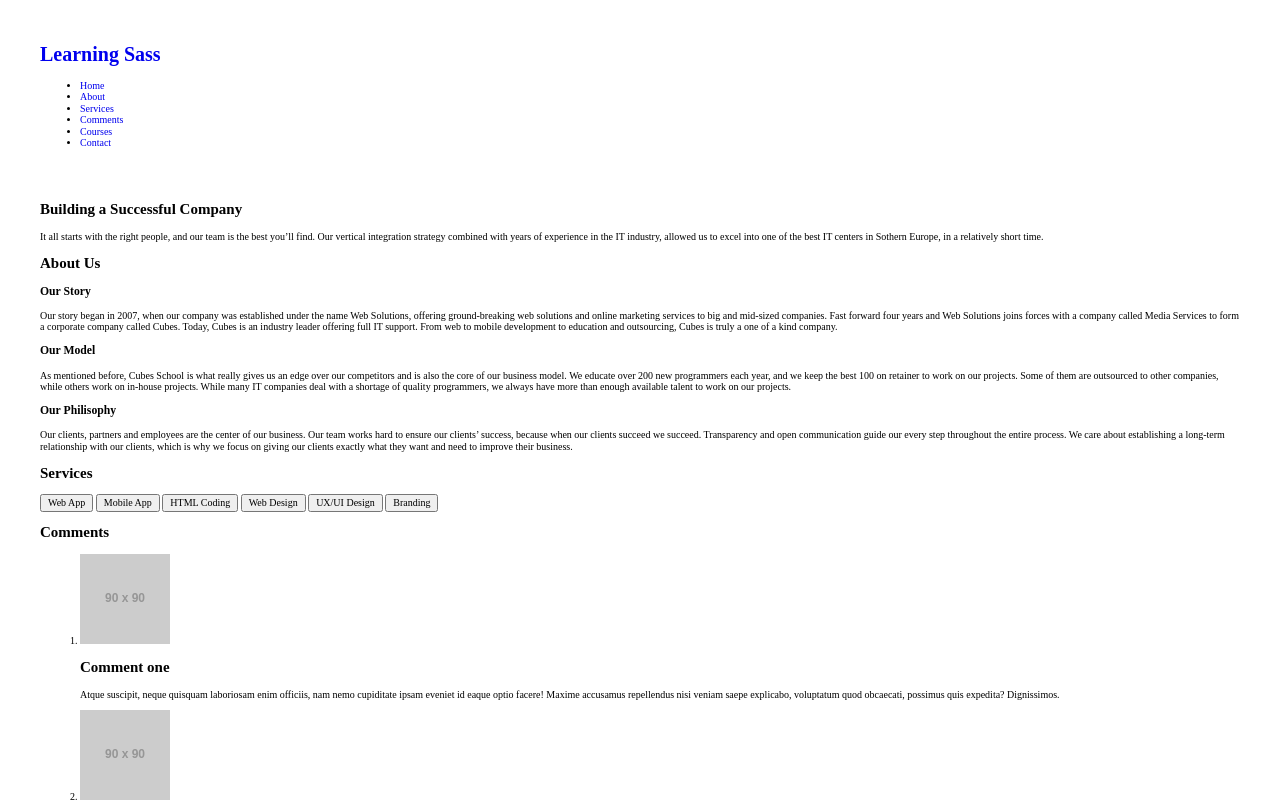
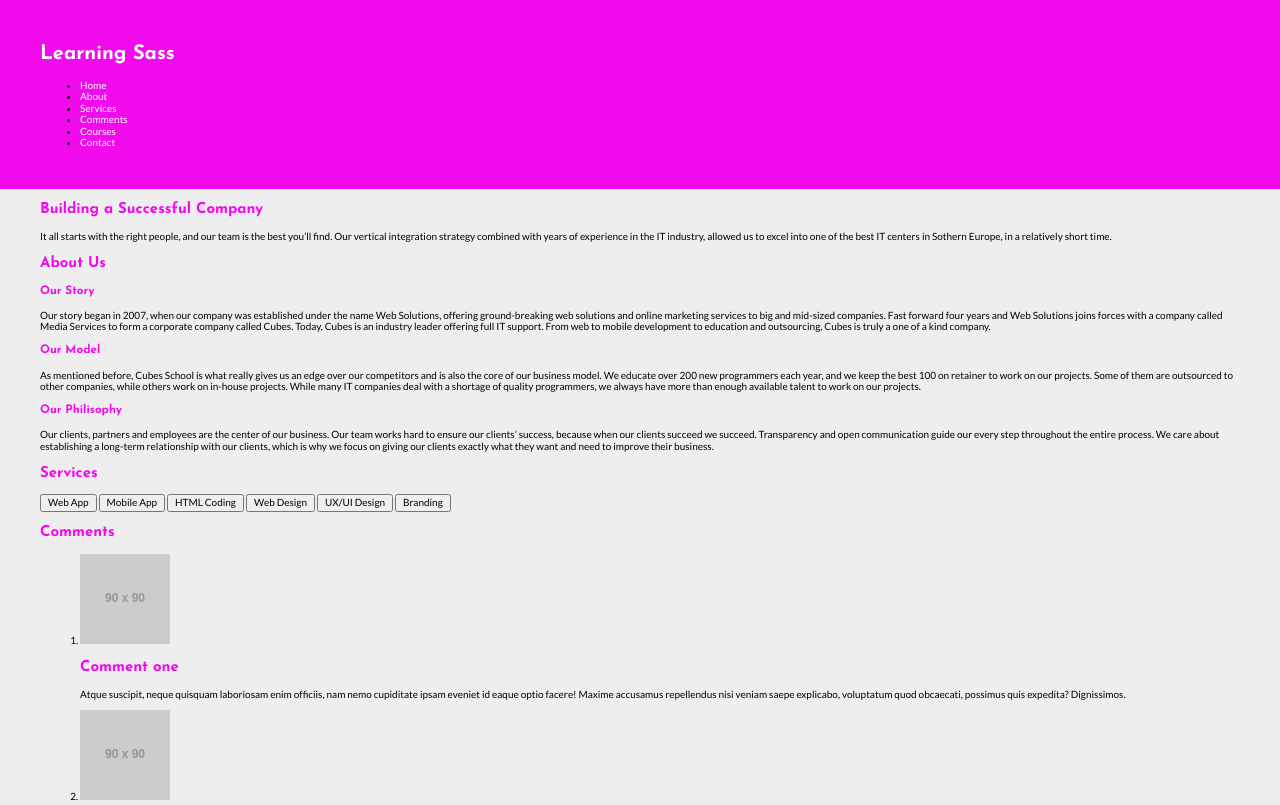
Before and after one commit to djordjevic-zoran/LearningSass6, a plain HTML site: page public_html/index.html in a window 1280 px wide. Shown: the top 805 px of the page. Drawn offline with nearby package versions, Linux system fonts and the light colour scheme; files that its build step writes are made by us from their sources; placeholder pictures from the web are drawn by us.

Commit message:
working change sass6

```diff
--- a/public_html/scss/partials/_base.scss
+++ b/public_html/scss/partials/_base.scss
@@ -1,3 +1,12 @@
+
+$default-bg: $light-gray;
+$default-text-color: $black;
+$default-font: $lato;
+$default-weight: $font-regular;
+
+$heading-color: $purple;
+$heading-font: $josefin;
+$heading-weight: $font-bold;
 
 img{
     max-width: 100%;
@@ -19,3 +28,15 @@ html{
     width: 95%;
     max-width: 1200px;
 }
+
+body{
+    background-color: $default-bg;
+    color: $black;
+    font-family: $default-font;
+    font-weight: $default-weight;
+}
+h1, h2, h3, h4, h5, h6{
+    font-family: $heading-font;
+    font-weight: $heading-weight;
+    color: $heading-color;
+}
--- /dev/null
+++ b/public_html/scss/partials/_fonts.scss
@@ -0,0 +1,15 @@
+@import url('https://fonts.googleapis.com/css2?family=Josefin+Sans:ital,wght@0,100..700;1,100..700&family=Lato:wght@400;700&family=Rubik:ital,wght@0,300..900;1,300..900&display=swap');
+
+/*  FONTS  */
+
+//    font-family: "Lato", serif;
+
+//     font-family: "Rubik", serif;
+
+//      font-family: "Josefin Sans", serif;
+
+$lato: "Lato", serif;
+$rubic: "Rubik", serif;
+$josefin: "Josefin Sans", serif;
+$font-regular: 400;
+$font-bold: 700;
--- a/public_html/scss/partials/_footer.scss
+++ b/public_html/scss/partials/_footer.scss
@@ -1,4 +1,13 @@
+
+$footer-bg: $purple;
+$footer-color: $white;
+
+
 
 footer{
     padding: 30px 0;
+    background-color: $footer-bg;
 }
+footer a, footer p{
+    color: $footer-color;
+}
--- a/public_html/scss/partials/_header.scss
+++ b/public_html/scss/partials/_header.scss
@@ -1,4 +1,12 @@
+
+$header-bg: $purple;
+$header-link-color: $white;
+
 
 header{
     padding: 30px 0;
+    background-color: $header-bg;
 }
+header a{
+    color: $header-link-color;
+}
--- /dev/null
+++ b/public_html/scss/partials/_variables.scss
@@ -0,0 +1,14 @@
+
+
+$white: #ffffff;
+$black: #000000;
+$red: #f20a15;
+$green: #0af282;
+$blue: #0af282;
+$yellow: #f2ee0a;
+$orange: #f09b0a;
+$cyan: #0af0d5;
+$purple: #f00aec;
+
+$light-gray: #eeeeee;
+$dark-gray: #444444;
--- a/public_html/scss/theme.scss
+++ b/public_html/scss/theme.scss
@@ -1,3 +1,5 @@
+@import "partials/_variables.scss";
+@import "partials/_fonts.scss";
 @import "partials/_reset.scss";
 @import "partials/_base.scss";
 @import "partials/_header.scss";
```
Also changed, not shown: public_html/css/theme.css, 1 other file.
